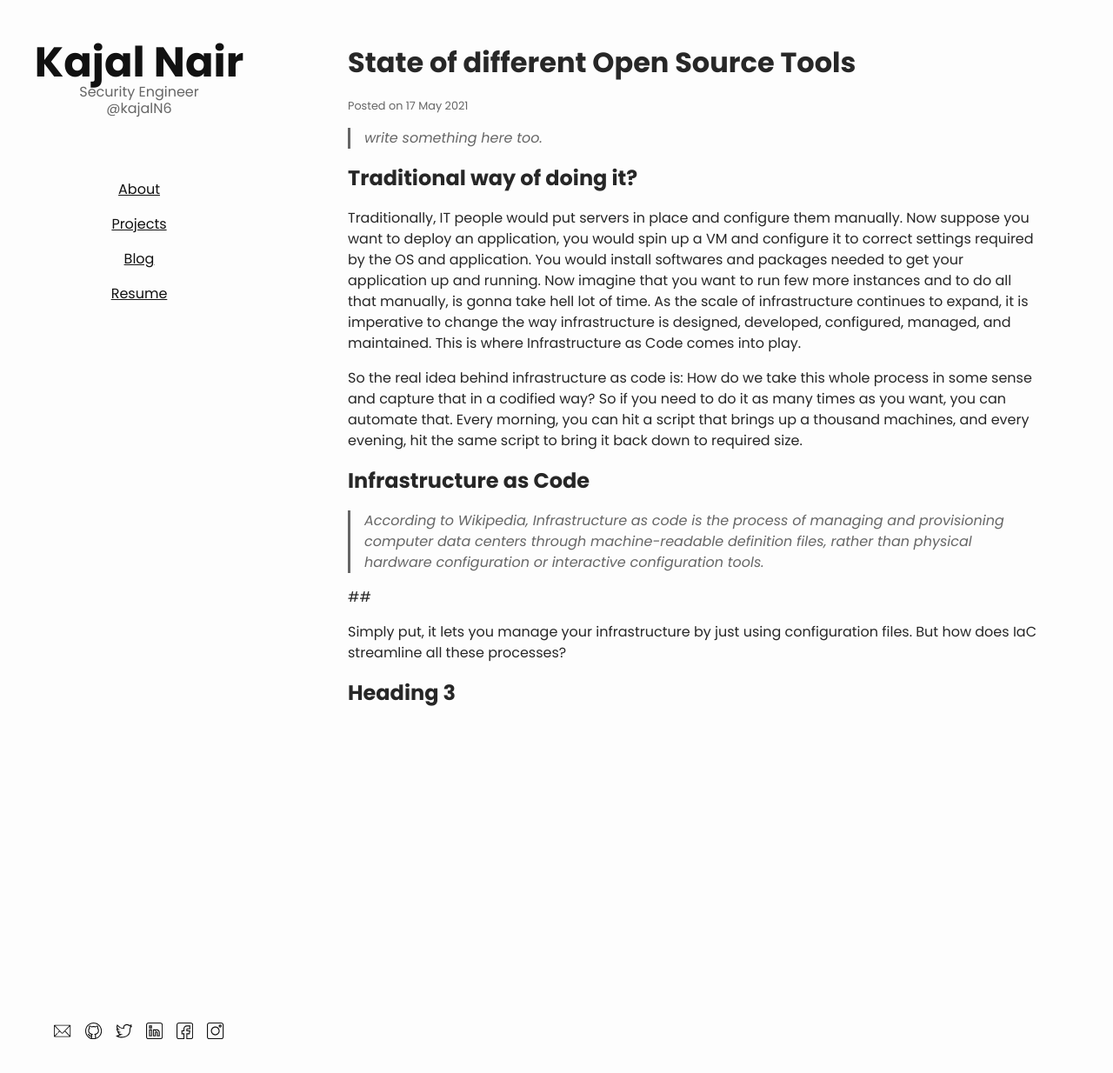
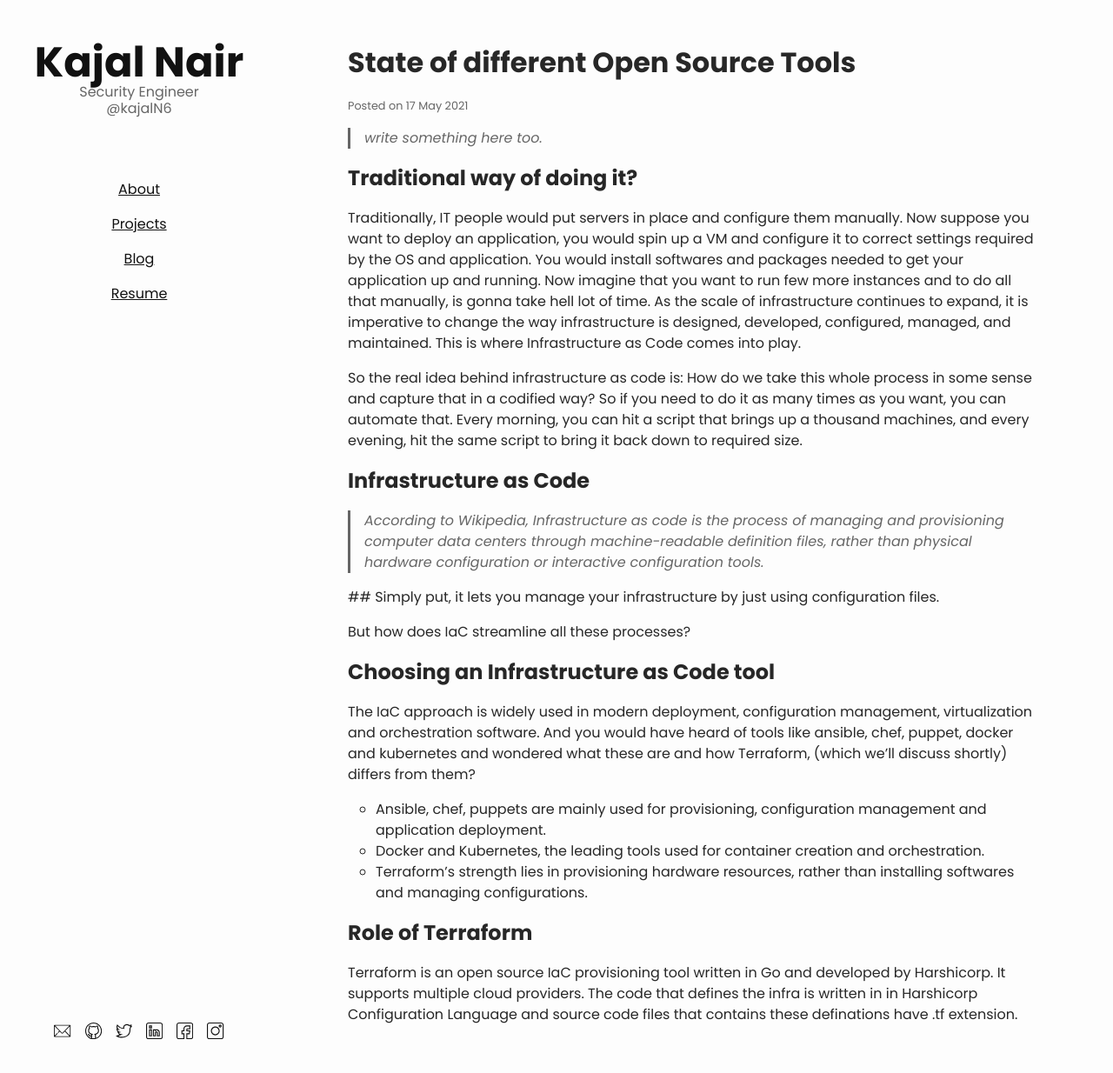
Before and after one commit to kajalNair/kajalNair.github.io, a Jekyll site: the page built from _blog/blog1.md, in a window 1280 px wide. Shown: the top 1234 px of the page at 87% size. Built offline with Jekyll 4.4.1, drawn with Linux system fonts in a browser that asks for light colours; comment, search, counter and statistics services are not loaded.

Commit message:
IaC tools and terraform definition

```diff
--- a/_blog/blog1.md
+++ b/_blog/blog1.md
@@ -17,9 +17,18 @@ So the real idea behind infrastructure as code is: How do we take this whole pro
 > According to Wikipedia, Infrastructure as code is the process of managing and provisioning computer data centers through machine-readable definition files, rather than physical hardware configuration or interactive configuration tools.
 
 ##
+Simply put, it lets you manage your infrastructure by just using configuration files.
 
-Simply put, it lets you manage your infrastructure by just using configuration files.
 But how does IaC streamline all these processes?
 
 
-## Heading 3
+## Choosing an Infrastructure as Code tool
+The IaC approach is widely used in modern deployment, configuration management, virtualization and orchestration software. And you would have heard of tools like ansible, chef, puppet, docker and kubernetes and wondered what these are and how Terraform, (which we'll discuss shortly) differs from them?
+
++ Ansible, chef, puppets are mainly used for provisioning, configuration management and application deployment.
++ Docker and Kubernetes, the leading tools used for container creation and orchestration.
++ Terraform's strength lies in provisioning hardware resources, rather than installing softwares and managing configurations.
+
+
+## Role of Terraform
+Terraform is an open source IaC provisioning tool written in Go and developed by Harshicorp. It supports multiple cloud providers. The code that defines the infra is written in in Harshicorp Configuration Language and source code files that contains these definations have .tf extension.
```
